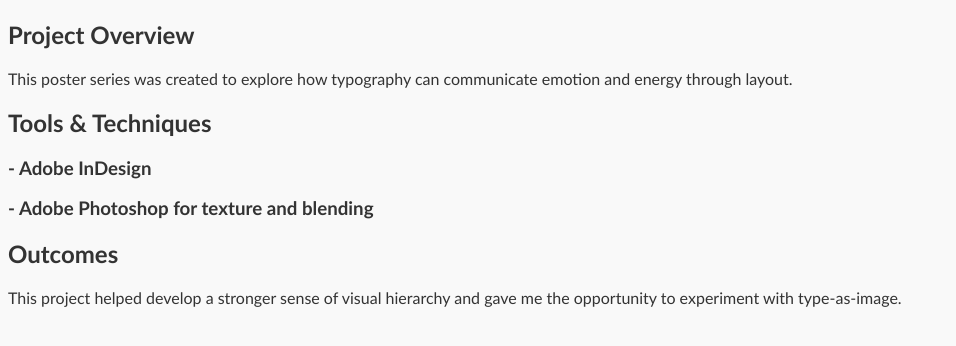
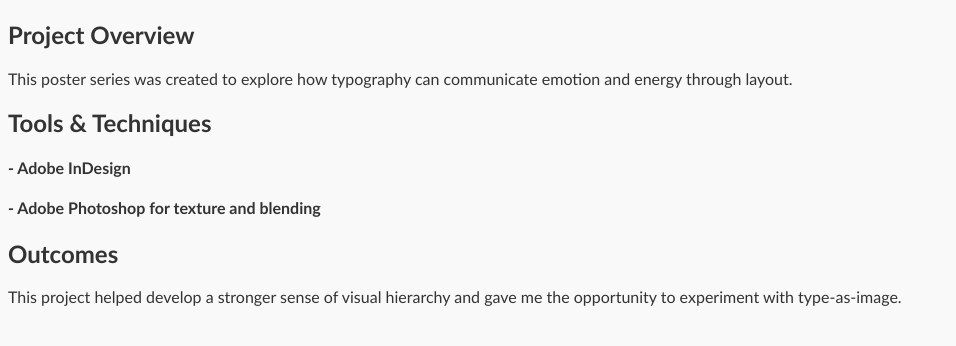
Before and after one commit to Holden-dip/Portfolio, a Jekyll site: the page built from _design/poster-series.md, in a window 1280 px wide. Shown: the top 346 px of the page, without its empty margins (0-956 px from the left). Built offline with Jekyll 4.4.1, drawn with Linux system fonts in a browser that asks for light colours.

```diff
--- a/_design/poster-series.md
+++ b/_design/poster-series.md
@@ -16,8 +16,8 @@ typography can communicate emotion and energy through layout.
 
 ## Tools & Techniques <!-- headline -->
 
-### - Adobe InDesign
-### - Adobe Photoshop for texture and blending
+#### - Adobe InDesign
+#### - Adobe Photoshop for texture and blending
 
 
 ## Outcomes
```
